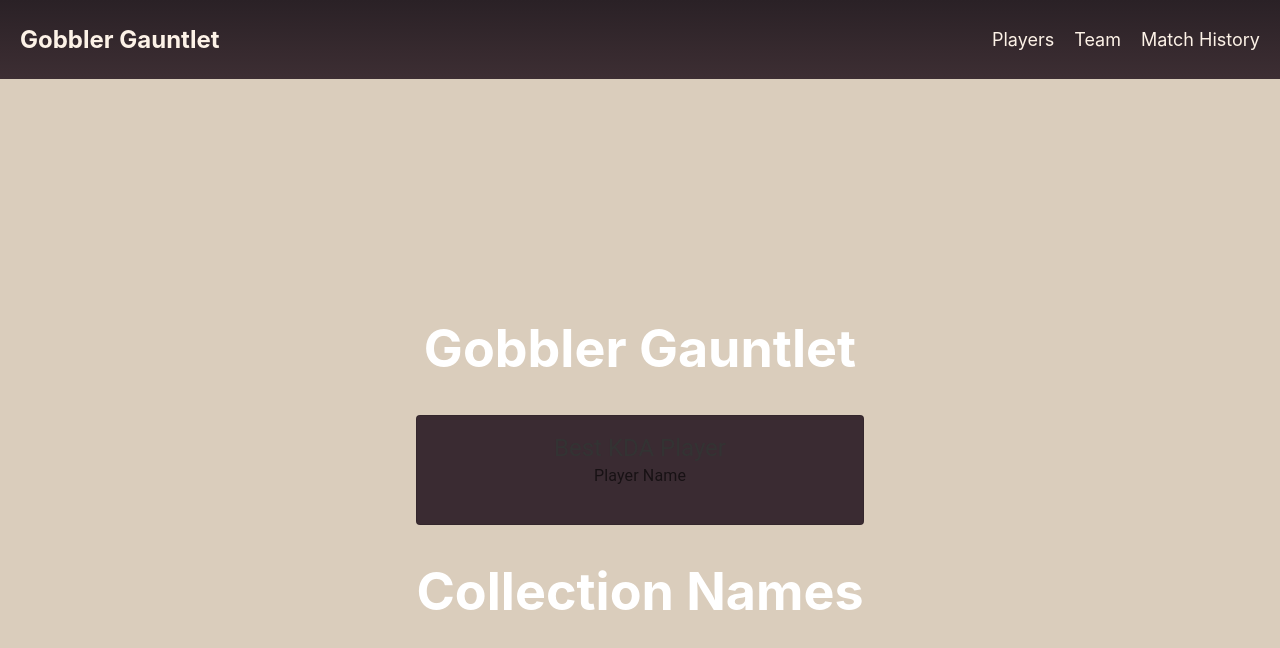
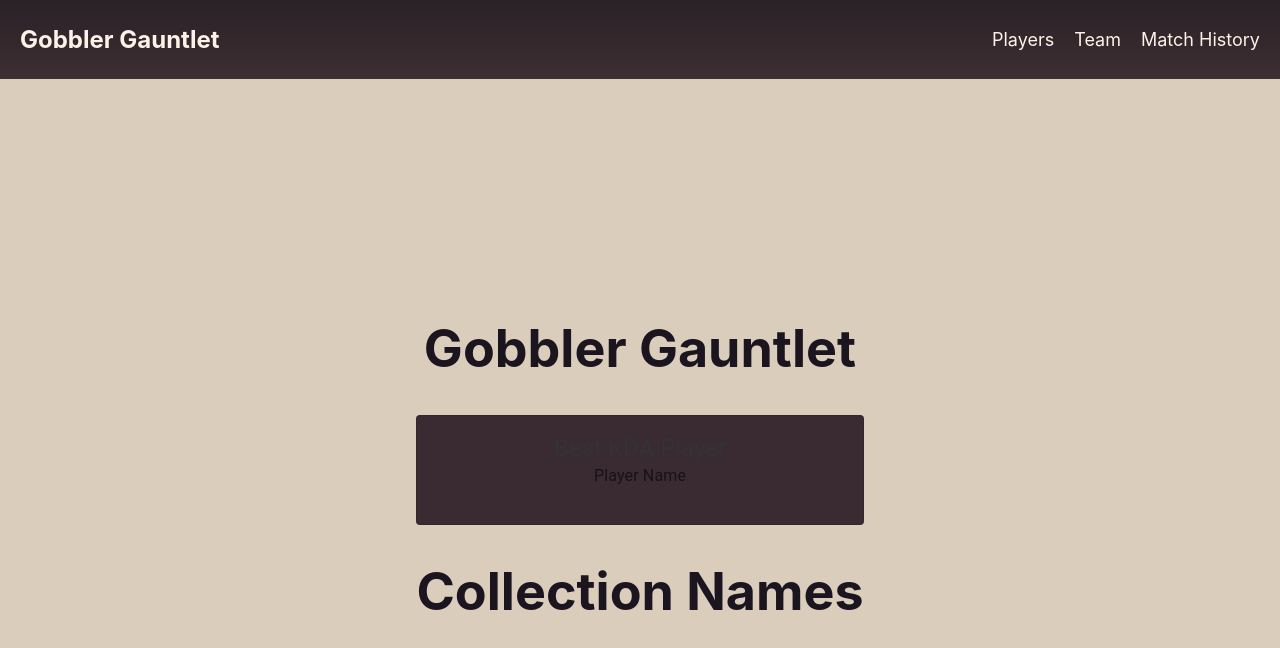
Before and after one commit to benha04/hack, a React (Create React App) app: page / in a window 1280 px wide. Shown: the top 648 px of the page. Built offline with nearby package versions, Linux system fonts and the light colour scheme.

Commit message:
added home.css

```diff
--- /dev/null
+++ b/src/components/home/home.css
@@ -0,0 +1,3 @@
+h1 {
+    color: #1B1520
+}
--- a/src/components/home/home.jsx
+++ b/src/components/home/home.jsx
@@ -6,6 +6,7 @@ import CardContent from '@mui/material/CardContent';
 import Button from '@mui/material/Button';
 import Typography from '@mui/material/Typography';
 import '../../App.css';
+import './home.css';
 
 const card = (
   <React.Fragment>
```
